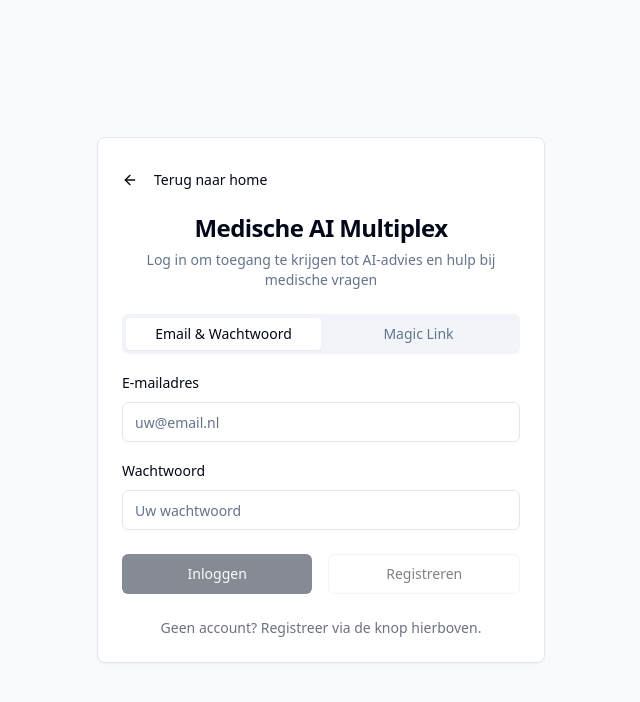
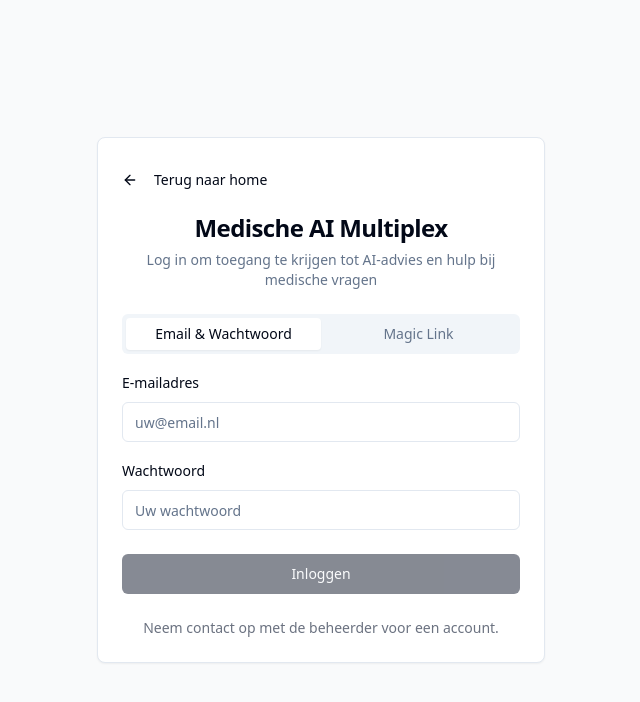
Before and after one commit to frisoboot/medai-ai-mosaic, a React (Vite) app: page /auth in a window 1280 px wide. Shown: the top 702 px of the page, without its empty margins (319-959 px from the left). Built offline with nearby package versions, Linux system fonts and the light colour scheme.

Commit message:
Remove signup functionality
Remove signup functionality and related UI elements.

```diff
--- a/src/pages/Auth.tsx
+++ b/src/pages/Auth.tsx
@@ -13,8 +13,7 @@ import { Tabs, TabsContent, TabsList, TabsTrigger } from "@/components/ui/tabs";
 const Auth = () => {
   const [email, setEmail] = useState("");
   const [password, setPassword] = useState("");
-  const [authMode, setAuthMode] = useState<"signin" | "signup">("signin");
-  const { user, loading, signIn, signInWithPassword, signUpWithPassword } = useAuth();
+  const { user, loading, signIn, signInWithPassword } = useAuth();
 
   // Redirect if already logged in to dashboard
   if (user && !loading) {
@@ -28,12 +27,7 @@ const Auth = () => {
 
   const handlePasswordSubmit = async (e: React.FormEvent) => {
     e.preventDefault();
-
-    if (authMode === "signin") {
-      await signInWithPassword(email, password);
-    } else {
-      await signUpWithPassword(email, password);
-    }
+    await signInWithPassword(email, password);
   };
 
   return (
@@ -87,24 +81,13 @@ const Auth = () => {
                   />
                 </div>
 
-                <div className="flex gap-4 pt-2">
+                <div className="pt-2">
                   <Button
                     type="submit"
                     className="w-full"
                     disabled={loading || !email.trim() || !password.trim()}
-                    onClick={() => setAuthMode("signin")}
                   >
                     {loading ? "Even geduld..." : "Inloggen"}
-                  </Button>
-
-                  <Button
-                    type="submit"
-                    variant="outline"
-                    className="w-full"
-                    disabled={loading || !email.trim() || !password.trim()}
-                    onClick={() => setAuthMode("signup")}
-                  >
-                    Registreren
                   </Button>
                 </div>
               </form>
@@ -138,7 +121,7 @@ const Auth = () => {
 
         <CardFooter className="flex flex-col text-center text-sm text-gray-500">
           <p>
-            Geen account? Registreer via de knop hierboven.
+            Neem contact op met de beheerder voor een account.
           </p>
         </CardFooter>
       </Card>
--- a/src/providers/AuthProvider.tsx
+++ b/src/providers/AuthProvider.tsx
@@ -11,7 +11,6 @@ type AuthContextType = {
   loading: boolean;
   signIn: (email: string) => Promise<void>;
   signInWithPassword: (email: string, password: string) => Promise<void>;
-  signUpWithPassword: (email: string, password: string) => Promise<void>;
   signOut: () => Promise<void>;
 };
 
@@ -105,36 +104,6 @@ export const AuthProvider = ({ children }: { children: React.ReactNode }) => {
     }
   };
 
-  const signUpWithPassword = async (email: string, password: string) => {
-    setLoading(true);
-    try {
-      const { error } = await supabase.auth.signUp({
-        email,
-        password,
-        options: {
-          emailRedirectTo: window.location.origin,
-        }
-      });
-
-      if (error) {
-        throw error;
-      }
-
-      toast({
-        title: "Account aangemaakt",
-        description: "U kunt nu inloggen met uw e-mailadres en wachtwoord.",
-      });
-    } catch (error: any) {
-      toast({
-        title: "Registratie mislukt",
-        description: error.message,
-        variant: "destructive",
-      });
-    } finally {
-      setLoading(false);
-    }
-  };
-
   const signOut = async () => {
     setLoading(true);
     try {
@@ -155,7 +124,7 @@ export const AuthProvider = ({ children }: { children: React.ReactNode }) => {
   };
 
   return (
-    <AuthContext.Provider value={{ user, session, loading, signIn, signInWithPassword, signUpWithPassword, signOut }}>
+    <AuthContext.Provider value={{ user, session, loading, signIn, signInWithPassword, signOut }}>
       {children}
     </AuthContext.Provider>
   );
```
